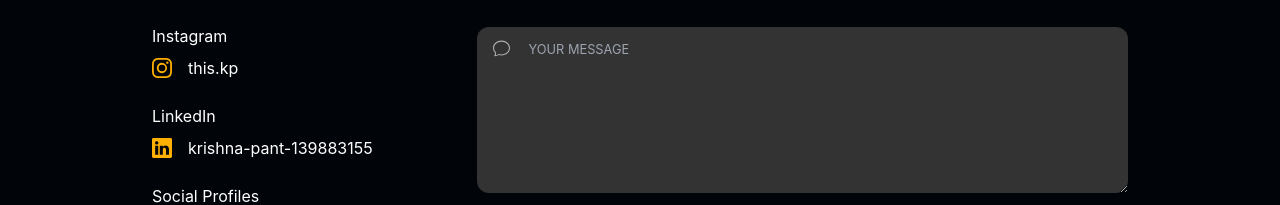
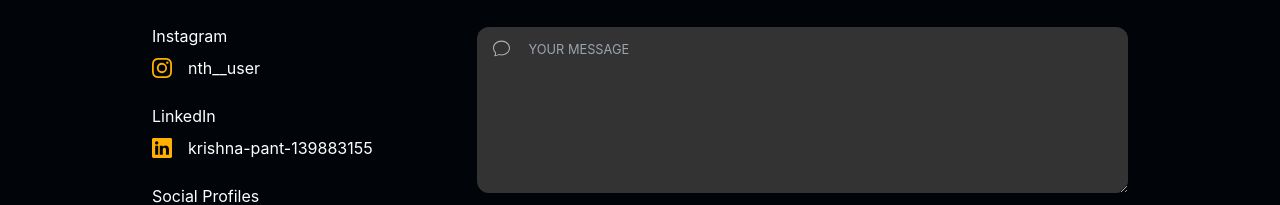
Before and after one commit to krishnapant13/port-folio-kp, a React (Create React App) app: page /port-folio-kp/contact in a window 1280 px wide. Shown: the part 320-525 px from the top of the page. Built offline with nearby package versions, Linux system fonts and the light colour scheme.

Commit message:
insta username changed

```diff
--- a/src/components/Contact.jsx
+++ b/src/components/Contact.jsx
@@ -71,7 +71,7 @@ const Contact = () => {
             <p className="text-start">Instagram</p>
             <div className="flex justify-start items-center mt-2">
               <BsInstagram size={20} color={color} className="mr-4" />
-              <p>this.kp</p>
+              <p>nth__user</p>
             </div>
           </div>
           <div className="flex flex-col mt-6">
@@ -94,7 +94,7 @@ const Contact = () => {
                 <BsFacebook size={15} color={color} />
               </a>
               <a
-                href="https://www.instagram.com/this.kp/"
+                href="https://www.instagram.com/nth__user/"
                 target="_blank"
                 rel="noreferrer"
                 className={`border border-1 p-2 rounded-full mr-2`}
```
